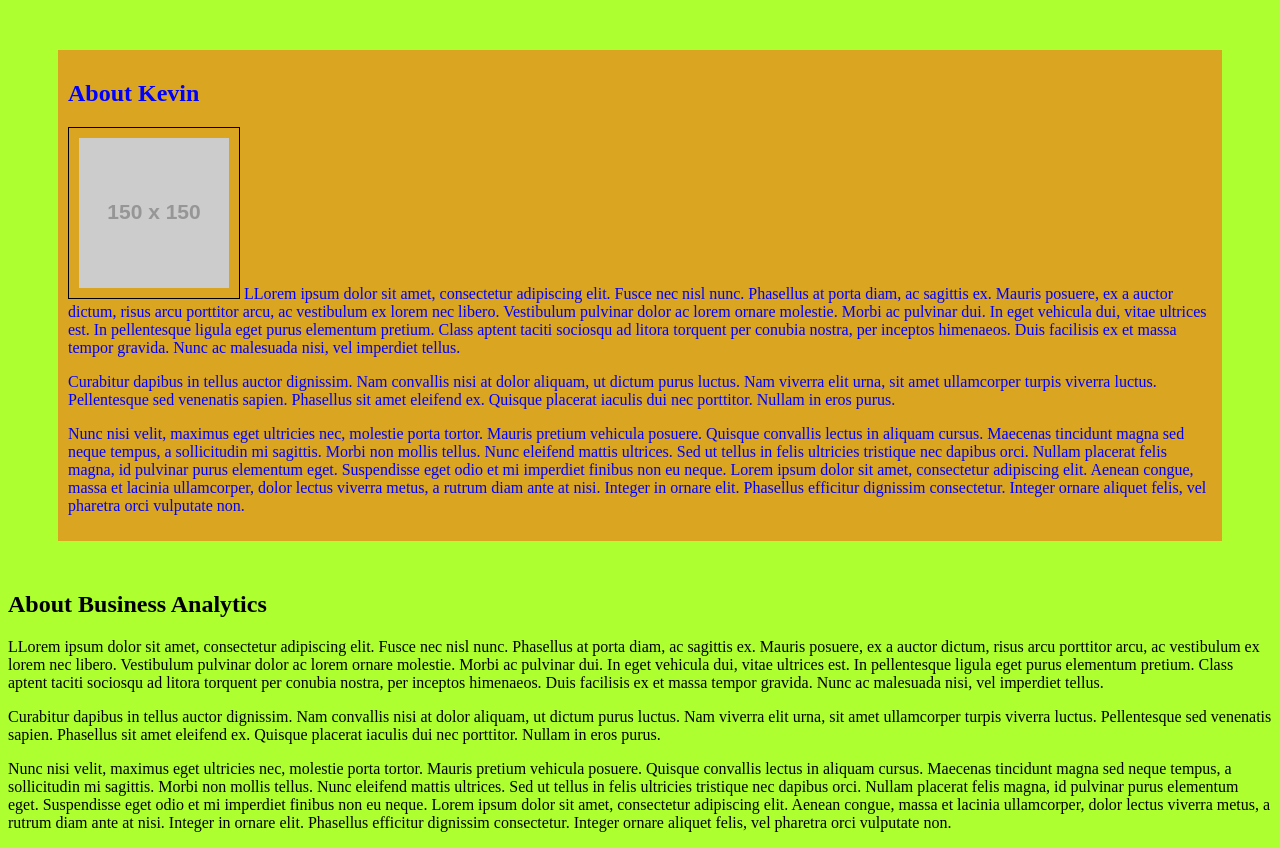
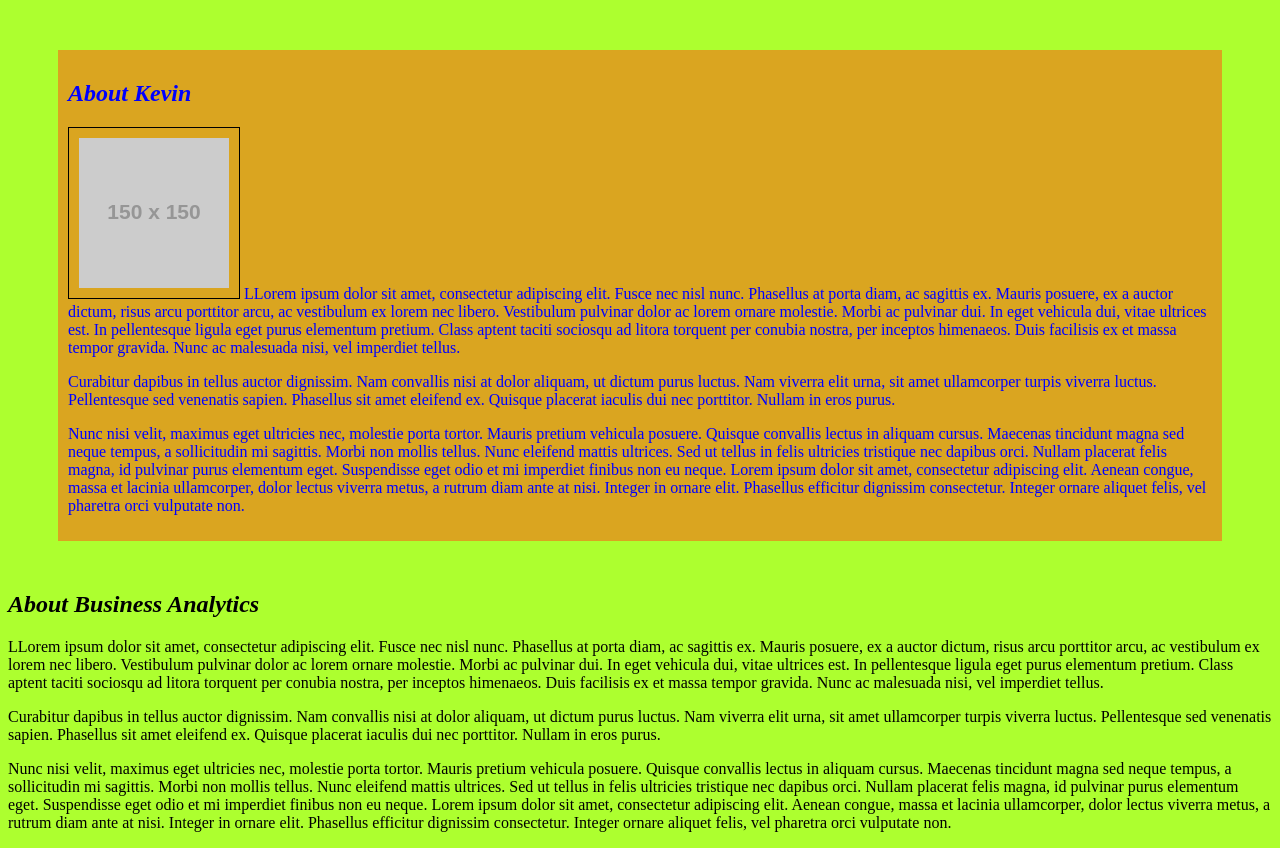
Before and after one commit to kjwedoff/Week-7-Lecture-Monday---test_html, a plain HTML site: page index.html in a window 1280 px wide. Drawn offline with Linux system fonts and the light colour scheme; placeholder pictures from the web are drawn by us.

Commit message:
added styling to index

```diff
--- a/css/stylesheet.css
+++ b/css/stylesheet.css
@@ -11,3 +11,5 @@
     padding: 10px;
     margin:50px;
 }
+
+h2 { font-style: italic;}
```
